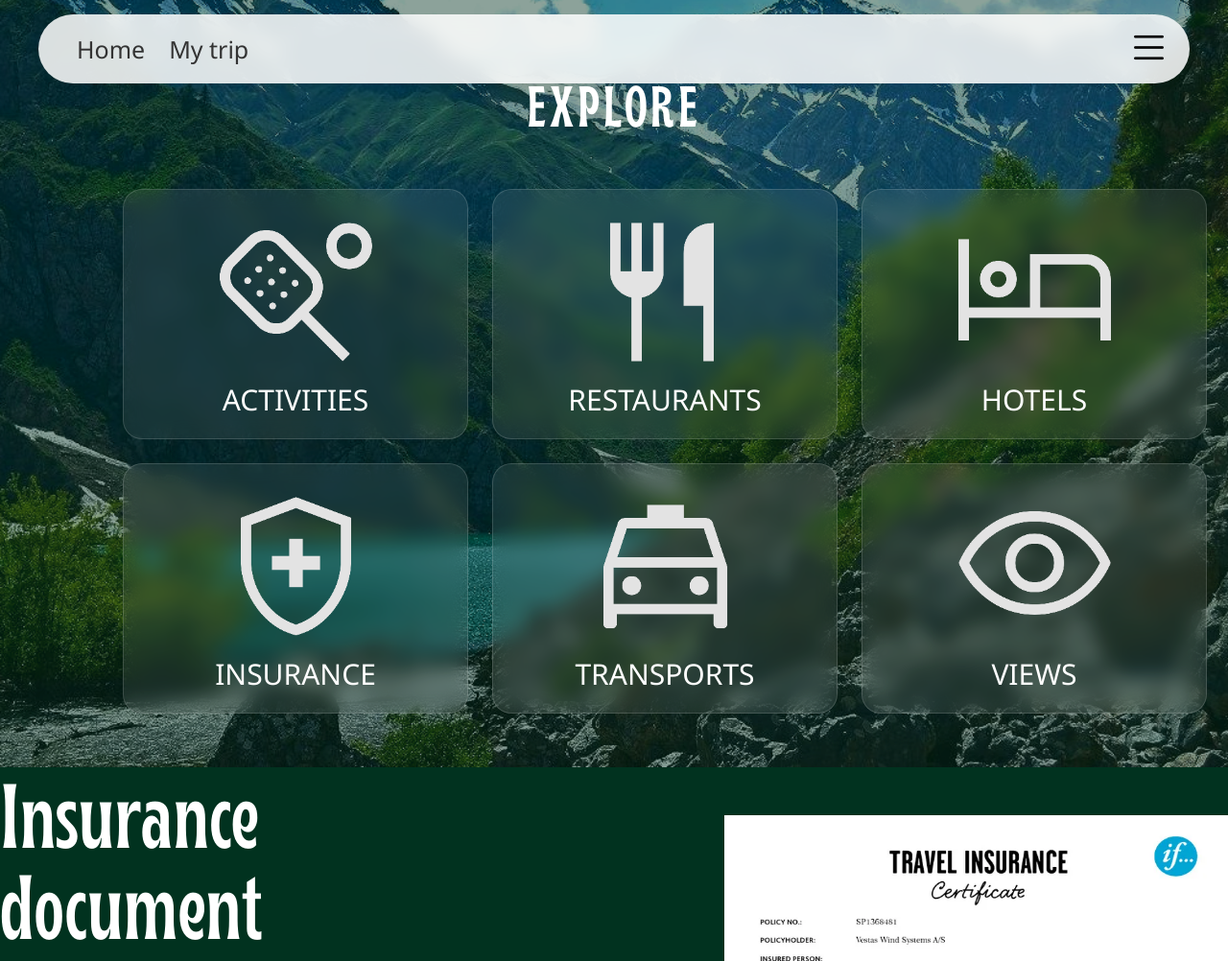
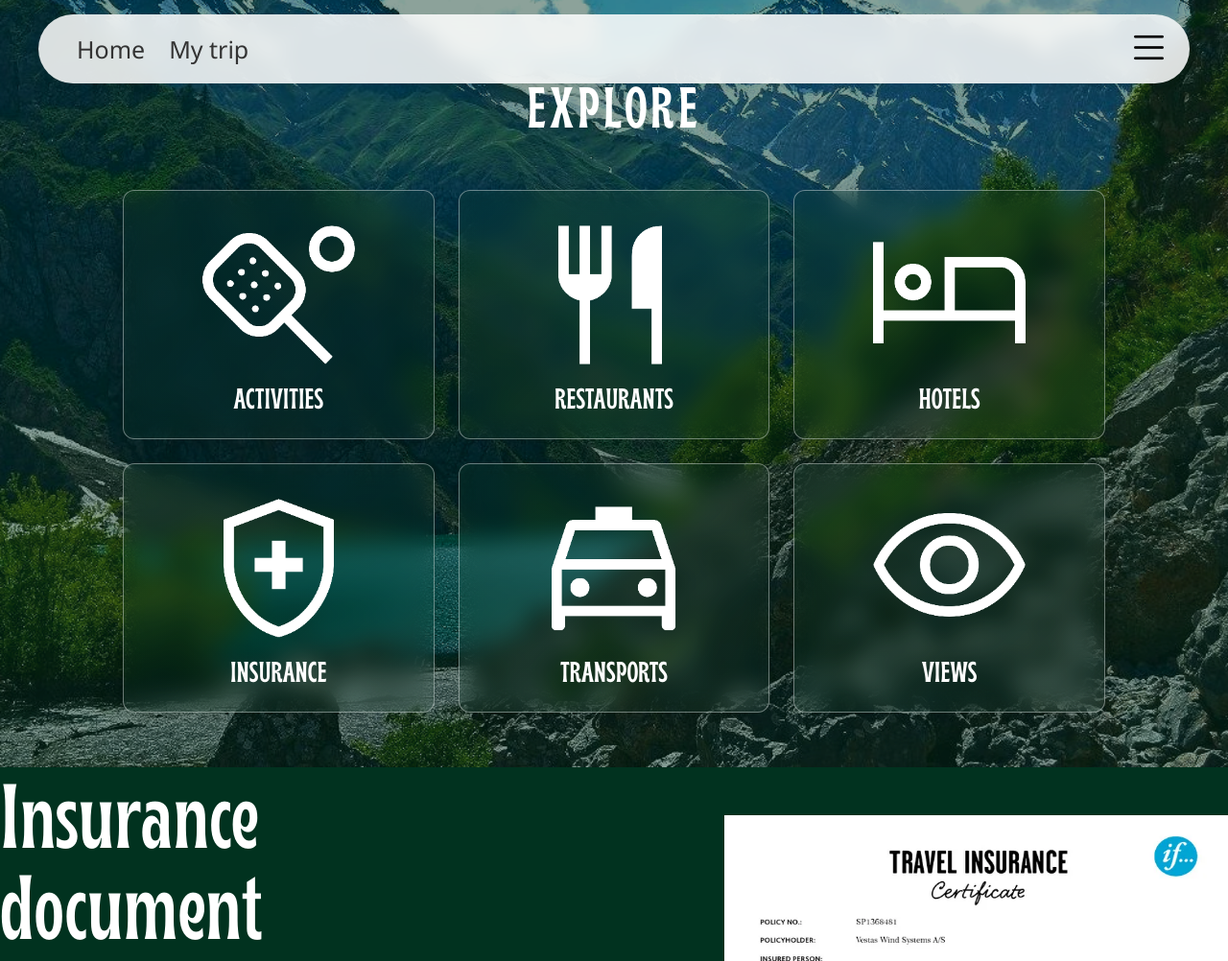
Before and after one commit to mumebee/trevia-project, a Django app: page /explore/ in a window 1280 px wide. Shown: the top 1002 px of the page at 96% size. Run offline with Django 5.2, Linux system fonts and the light colour scheme; data comes from the database, SQL or seed files in the repository.

Commit message:
changed explore page buttons

```diff
--- a/core/static/explore.css
+++ b/core/static/explore.css
@@ -79,13 +79,14 @@ header {
 /* 5. The Boxes */
 .category {
     min-height: 260px;
-    width: 360px;
-    background: rgba(255, 255, 255, 0.08);
-    backdrop-filter: blur(10px);
-    -webkit-backdrop-filter: blur(10px);
-    border: 1px solid rgba(255, 255, 255, 0.15);
-    border-radius: 20px;
-    transition: all 0.3s ease;
+    width: 100%;
+    background: linear-gradient(135deg, rgba(1, 50, 31, 0.25), rgba(1, 50, 31, 0.08)); /* Liquidy gradient */
+    backdrop-filter: blur(12px);          /* Less blur for a clearer, 'wetter' glass look */
+    -webkit-backdrop-filter: blur(12px);
+    border: 1.5px solid rgba(255, 255, 255, 0.4); /* Crisper, more defined glass edge */
+    box-shadow: 0 8px 32px rgba(0, 0, 0, 0.2), inset 0 0 20px rgba(255, 255, 255, 0.03);
+    border-radius: 12px;                  /* Sharper, more professional corners */
+    transition: all 0.6s cubic-bezier(0.16, 1, 0.3, 1); /* Very smooth, fluid transition */
     display: flex;
     flex-direction: column;
     padding: 20px;
@@ -93,8 +94,10 @@ header {
 }
 
 .category:hover {
-    transform: scale(1.02);
-    background: rgba(255, 255, 255, 0.12);
+    transform: translateY(-12px);        /* Higher lift for a floating liquid feel */
+    background: linear-gradient(135deg, rgba(1, 50, 31, 0.35), rgba(1, 50, 31, 0.15));
+    border: 1.5px solid rgba(255, 255, 255, 0.6);
+    box-shadow: 0 20px 40px rgba(0, 0, 0, 0.4);
 }
 
 .category {
@@ -106,10 +109,12 @@ header {
     max-width: 75%;
     height: 173px;
     margin: auto;
+    /* Filter to make icons pure white to pop against the dark glass */
+    filter: brightness(0) invert(1);
 }
 
 .category span {
-    /* font-family: 'BoldCondensed'; */
+    font-family: 'BoldCondensed';        /* Using your brand font */
     font-size: 30px;
     margin: auto;
     color: #ffffff;
@@ -240,8 +245,8 @@ header {
     height: 220px;
     object-fit: contain; /* Prevents icons from stretching */
     padding: 40px;
-    filter: invert(14%) sepia(21%) saturate(2803%) hue-rotate(114deg) brightness(91%) contrast(101%);
-    /* Pro Tip: Instead of pure black/white invert, I used a filter that matches your #01321F green */
+    /* Consistent dark green filter (#01321F) */
+    filter: brightness(0) saturate(100%) invert(14%) sepia(21%) saturate(2803%) hue-rotate(114deg) brightness(91%) contrast(101%);
 }
 
 .transport_text_div {
--- a/core/templates/core/explore.html
+++ b/core/templates/core/explore.html
@@ -20,28 +20,28 @@
                 <div class="explore-categories">
 
                     <div class="category" onclick="window.location.href += 'activities/' ">
-                        <img src="/static/activities_icon.png">
+                        <img src="{% static 'activities_icon.png' %}">
                         <span>ACTIVITIES</span>
                     </div>
 
                     <div class="category" onclick="window.location.href += 'restaurants/' ">
-                        <img src="/static/restaurants_icon.png">
+                        <img src="{% static 'restaurants_icon.png' %}">
                         <span>RESTAURANTS</span>
                     </div>
                     <div class="category" onclick="window.location.href += 'hotels/' ">
-                        <img src="/static/hotels_icon.png">
+                        <img src="{% static 'hotels_icon.png' %}">
                         <span>HOTELS</span>
                     </div>
                     <div class="category" onclick="document.getElementById('insurance-section').scrollIntoView({ behavior: 'smooth', block: 'center' })">
-                        <img src="/static/insurance_icon.png">
+                        <img src="{% static 'insurance_icon.png' %}">
                         <span>INSURANCE</span>
                     </div>
                     <div class="category" onclick="document.getElementById('transport_section').scrollIntoView({ behavior: 'smooth', block: 'center' })">
-                        <img src="/static/transport_icon.png">
+                        <img src="{% static 'transport_icon.png' %}">
                         <span>TRANSPORTS</span>
                     </div>
                     <div class="category" onclick="window.location.href = '/' ">
-                        <img src="/static/views_icon.png">
+                        <img src="{% static 'views_icon.png' %}">
                         <span>VIEWS</span>
                     </div>
 
@@ -85,7 +85,7 @@
                     <div class="transport">
                          <img src="/static/diversity_icon.png">
                         <div class="transport_text_div">
-                            <span>It is also a system that show you the bus arrival in any of our countries/span>
+                            <span>It is also a system that show you the bus arrival in any of our countries</span>
                         </div>
                     </div>
                     <div class="transport">
```
